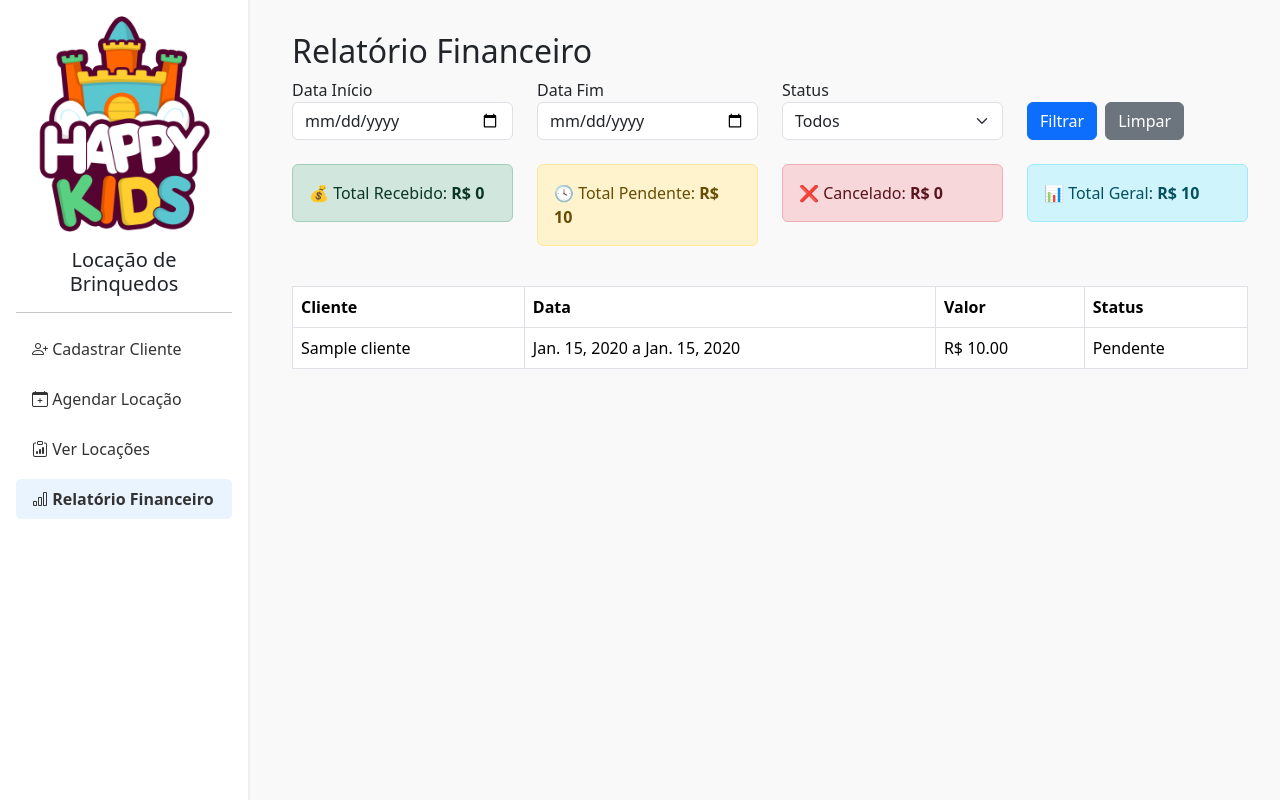
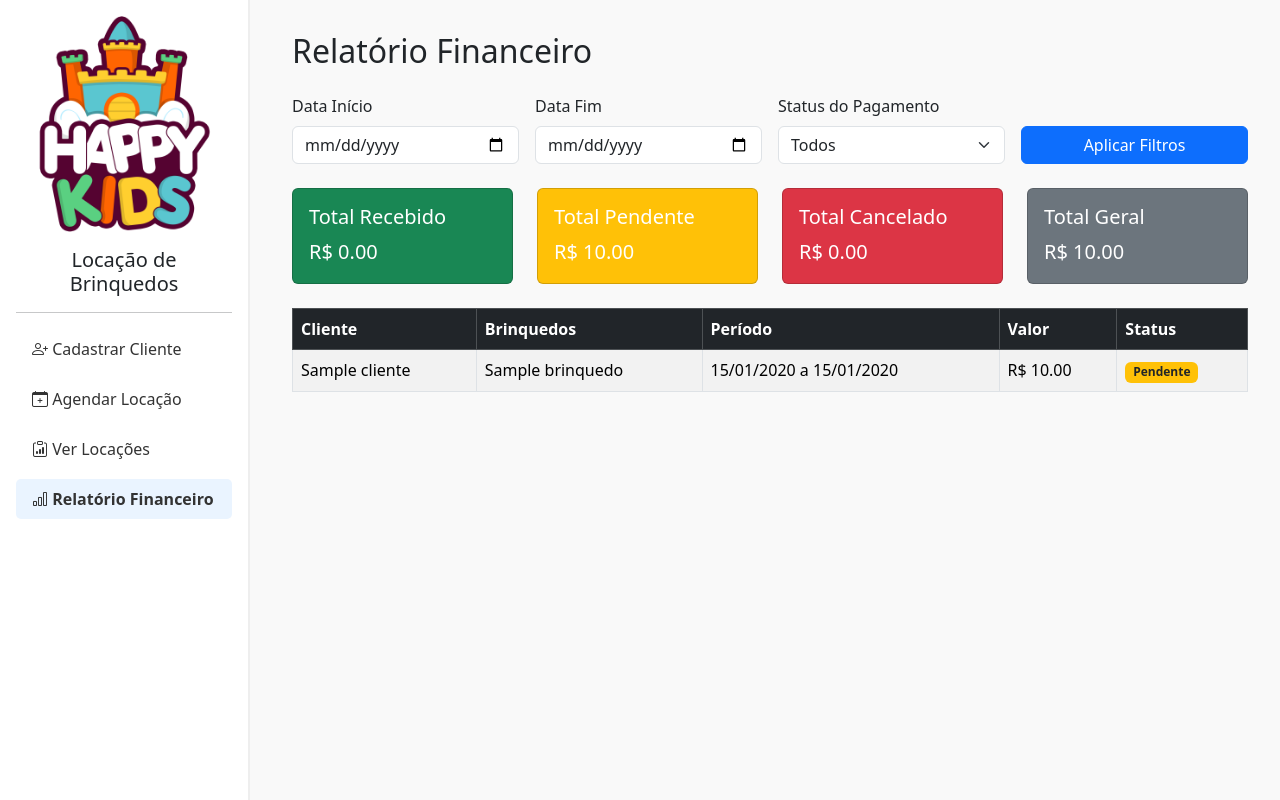
Before and after one commit to jglucian0/toy_rental, a Django app: page /financeiro/ in a window 1280 px wide. Run offline with Django 5.2, Linux system fonts and the light colour scheme; tables that the repository leaves empty hold one stand-in row (Sample ...); some libraries are stand-ins or nearby versions.

Commit message:
feat: implementar novo layout para dashboard financeiro e página de listagem de locações

```diff
--- a/sistema/templates/sistema/dashboard_financeiro.html
+++ b/sistema/templates/sistema/dashboard_financeiro.html
@@ -1,69 +1,107 @@
 {% extends 'sistema/base.html' %}
+{% load static %}
 
 {% block title %}Relatório Financeiro{% endblock %}
 
 {% block content %}
-<h2>Relatório Financeiro</h2>
+<div class="d-flex justify-content-between align-items-center mb-4">
+  <h2 class="mb-0">Relatório Financeiro</h2>
+</div>
 
-<form method="get" class="row mb-4">
+<form method="get" class="row g-3 align-items-end mb-4">
   <div class="col-md-3">
-    <label>Data Início</label>
-    <input type="date" name="inicio" value="{{ filtro_inicio }}" class="form-control">
+    <label for="inicio" class="form-label">Data Início</label>
+    <input type="date" class="form-control" name="inicio" id="inicio" value="{{ filtro_inicio }}">
   </div>
   <div class="col-md-3">
-    <label>Data Fim</label>
-    <input type="date" name="fim" value="{{ filtro_fim }}" class="form-control">
+    <label for="fim" class="form-label">Data Fim</label>
+    <input type="date" class="form-control" name="fim" id="fim" value="{{ filtro_fim }}">
   </div>
   <div class="col-md-3">
-    <label>Status</label>
-    <select name="status" class="form-select">
+    <label for="status" class="form-label">Status do Pagamento</label>
+    <select name="status" id="status" class="form-select">
       <option value="">Todos</option>
+      <option value="pendente" {% if filtro_status == 'pendente' %}selected{% endif %}>Pendente</option>
       <option value="pago" {% if filtro_status == 'pago' %}selected{% endif %}>Pago</option>
-      <option value="pendente" {% if filtro_status == 'pendente' %}selected{% endif %}>Pendente</option>
       <option value="cancelado" {% if filtro_status == 'cancelado' %}selected{% endif %}>Cancelado</option>
     </select>
   </div>
-  <div class="col-md-3 d-flex align-items-end">
-    <button class="btn btn-primary me-2">Filtrar</button>
-    <a href="{% url 'dashboard_financeiro' %}" class="btn btn-secondary">Limpar</a>
+  <div class="col-md-3">
+    <button type="submit" class="btn btn-primary w-100">Aplicar Filtros</button>
   </div>
 </form>
 
 <div class="row mb-4">
   <div class="col-md-3">
-    <div class="alert alert-success">💰 Total Recebido: <strong>R$ {{ total_recebido }}</strong></div>
+    <div class="card text-white bg-success">
+      <div class="card-body">
+        <h5 class="card-title">Total Recebido</h5>
+        <p class="card-text fs-5">R$ {{ total_recebido|floatformat:2 }}</p>
+      </div>
+    </div>
   </div>
   <div class="col-md-3">
-    <div class="alert alert-warning">🕓 Total Pendente: <strong>R$ {{ total_pendente }}</strong></div>
+    <div class="card text-white bg-warning">
+      <div class="card-body">
+        <h5 class="card-title">Total Pendente</h5>
+        <p class="card-text fs-5">R$ {{ total_pendente|floatformat:2 }}</p>
+      </div>
+    </div>
   </div>
   <div class="col-md-3">
-    <div class="alert alert-danger">❌ Cancelado: <strong>R$ {{ total_cancelado }}</strong></div>
+    <div class="card text-white bg-danger">
+      <div class="card-body">
+        <h5 class="card-title">Total Cancelado</h5>
+        <p class="card-text fs-5">R$ {{ total_cancelado|floatformat:2 }}</p>
+      </div>
+    </div>
   </div>
   <div class="col-md-3">
-    <div class="alert alert-info">📊 Total Geral: <strong>R$ {{ total_geral }}</strong></div>
+    <div class="card text-white bg-secondary">
+      <div class="card-body">
+        <h5 class="card-title">Total Geral</h5>
+        <p class="card-text fs-5">R$ {{ total_geral|floatformat:2 }}</p>
+      </div>
+    </div>
   </div>
 </div>
 
-<table class="table table-bordered">
-  <thead>
+<table class="table table-bordered table-hover table-striped">
+  <thead class="table-dark">
     <tr>
       <th>Cliente</th>
-      <th>Data</th>
+      <th>Brinquedos</th>
+      <th>Período</th>
       <th>Valor</th>
       <th>Status</th>
     </tr>
   </thead>
   <tbody>
-    {% for loc in locacoes %}
+    {% for locacao in locacoes %}
     <tr>
-      <td>{{ loc.cliente.nome }}</td>
-      <td>{{ loc.data_inicio }} a {{ loc.data_fim }}</td>
-      <td>R$ {{ loc.valor_total }}</td>
-      <td>{{ loc.get_status_pagamento_display }}</td>
+      <td>{{ locacao.cliente.nome }}</td>
+      <td>
+        {% for b in locacao.brinquedos.all %}
+          {{ b.nome }}{% if not forloop.last %}, {% endif %}
+        {% endfor %}
+      </td>
+      <td>{{ locacao.data_inicio|date:"d/m/Y" }} a {{ locacao.data_fim|date:"d/m/Y" }}</td>
+      <td>R$ {{ locacao.valor_total|floatformat:2 }}</td>
+      <td>
+        {% if locacao.status_pagamento == 'pago' %}
+          <span class="badge bg-success">Pago</span>
+        {% elif locacao.status_pagamento == 'pendente' %}
+          <span class="badge bg-warning text-dark">Pendente</span>
+        {% elif locacao.status_pagamento == 'cancelado' %}
+          <span class="badge bg-danger">Cancelado</span>
+        {% else %}
+          <span class="badge bg-secondary">Outro</span>
+        {% endif %}
+      </td>
     </tr>
     {% empty %}
     <tr>
-      <td colspan="4" class="text-center">Nenhuma locação no período.</td>
+      <td colspan="5" class="text-center">Nenhuma locação encontrada com os filtros aplicados.</td>
     </tr>
     {% endfor %}
   </tbody>
--- a/sistema/views.py
+++ b/sistema/views.py
@@ -5,6 +5,7 @@ from .models import Brinquedo, Locacao
 import urllib.parse
 from django.db.models import Sum, Count, Q
 from unidecode import unidecode
+from .forms import ClienteForm
 
 
 def enviar_confirmacao_whatsapp(request, locacao_id):
@@ -73,7 +74,15 @@ def cadastrar_cliente(request):
     return render(request, 'sistema/cadastrar_cliente.html', {'form': form})
 
 def agendar_locacao(request):
-    form = LocacaoForm()
+    if request.method == 'POST':
+        form = LocacaoForm(request.POST)
+        if form.is_valid():
+            form.save()
+            return redirect('listar_locacoes')
+    else:
+        form = LocacaoForm()
+        print(form.errors)
+
     brinquedos = Brinquedo.objects.all()
     return render(request, 'sistema/agendar_locacao.html', {
         'form': form,
```
Also changed, not shown: sistema/templates/sistema/listar_locacoes.html (+59 -25 lines), sistema/templates/sistema/agendar_locacao.html (line endings or trailing spaces).
